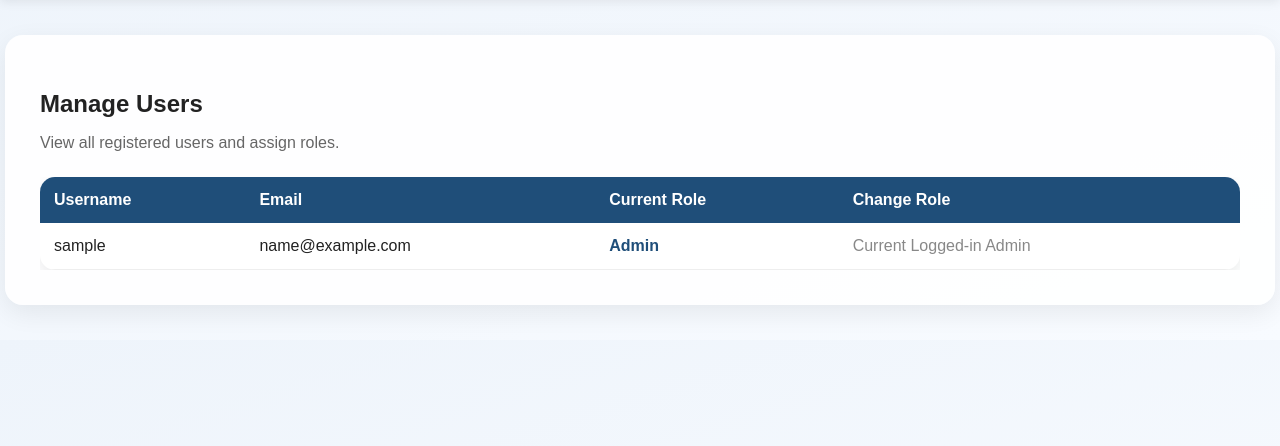
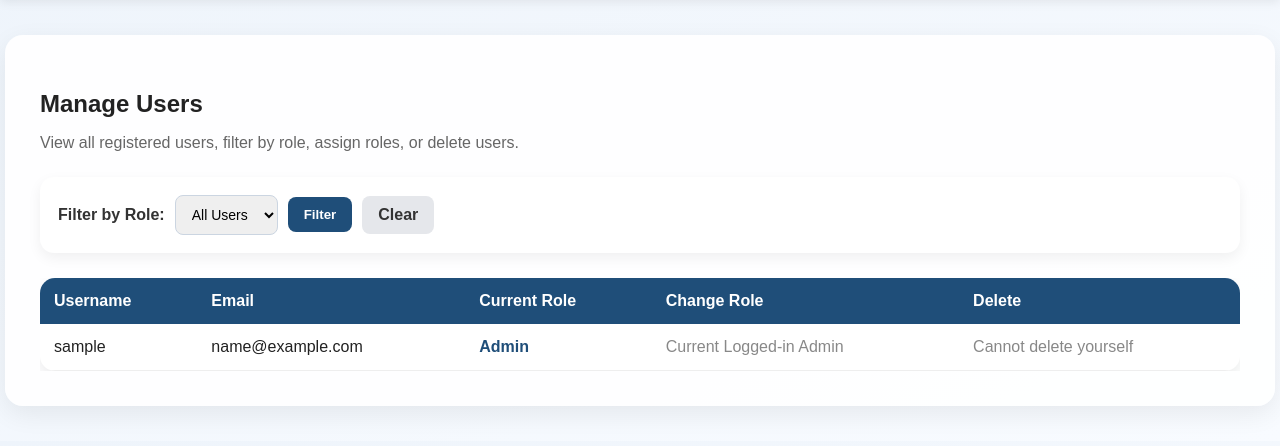
Before and after one commit to kevinonyango254/fyp1-ecommerce-system, a Django app: page /admin-users/ in a window 1280 px wide. Shown: the part 70-516 px from the top of the page. Run offline with Django 5.2, Linux system fonts and the light colour scheme; a user stored in the database is signed in; tables that the repository leaves empty hold one stand-in row (values such as "Sample post").

Commit message:
Add user role filter deletion and role change confirmation

```diff
--- a/core/templates/core/admin_users.html
+++ b/core/templates/core/admin_users.html
@@ -5,19 +5,141 @@
 {% block content %}
 
 <h2 style="margin-bottom:10px;">Manage Users</h2>
+
 <p style="color:#666; margin-bottom:25px;">
-    View all registered users and assign roles.
+    View all registered users, filter by role, assign roles, or delete users.
 </p>
 
+{% if request.GET.role_changed %} <div style="
+     background:#dcfce7;
+     color:#166534;
+     padding:14px 18px;
+     border-radius:10px;
+     margin-bottom:20px;
+     border:1px solid #bbf7d0;
+ ">
+User role has been updated successfully. </div>
+{% endif %}
+
+<!-- Role Filter -->
+
+<div style="
+    background:white;
+    padding:18px;
+    margin-bottom:25px;
+    border-radius:14px;
+    box-shadow:0 5px 14px rgba(0,0,0,0.06);
+">
+    <form method="get" style="
+        display:flex;
+        gap:10px;
+        align-items:center;
+        flex-wrap:wrap;
+    ">
+
+
+    <label style="font-weight:bold; color:#333;">
+        Filter by Role:
+    </label>
+
+    <select
+        name="role"
+        style="
+            padding:10px 12px;
+            border:1px solid #cbd5e1;
+            border-radius:8px;
+            font-size:14px;
+        "
+    >
+        <option value="">All Users</option>
+
+        <option value="user"
+            {% if selected_role == 'user' %}selected{% endif %}>
+            Users
+        </option>
+
+        <option value="support"
+            {% if selected_role == 'support' %}selected{% endif %}>
+            Support
+        </option>
+
+        <option value="admin"
+            {% if selected_role == 'admin' %}selected{% endif %}>
+            Admins
+        </option>
+    </select>
+
+    <button
+        type="submit"
+        style="
+            padding:10px 16px;
+            background:#1f4e79;
+            color:white;
+            border:none;
+            border-radius:8px;
+            cursor:pointer;
+            font-weight:bold;
+        "
+    >
+        Filter
+    </button>
+
+    <a
+        href="/admin-users/"
+        style="
+            padding:10px 16px;
+            background:#e5e7eb;
+            color:#333;
+            text-decoration:none;
+            border-radius:8px;
+            font-weight:bold;
+        "
+    >
+        Clear
+    </a>
+
+</form>
+
+
+</div>
+
+<!-- Users Table -->
+
 <div style="overflow-x:auto;">
-<table style="width:100%; border-collapse:collapse; background:white; border-radius:15px; overflow:hidden; box-shadow:0 6px 16px rgba(0,0,0,.08);">
+
+
+<table style="
+    width:100%;
+    border-collapse:collapse;
+    background:white;
+    border-radius:15px;
+    overflow:hidden;
+    box-shadow:0 6px 16px rgba(0,0,0,.08);
+">
 
     <thead>
         <tr style="background:#1f4e79; color:white;">
-            <th style="padding:14px; text-align:left;">Username</th>
-            <th style="padding:14px; text-align:left;">Email</th>
-            <th style="padding:14px; text-align:left;">Current Role</th>
-            <th style="padding:14px; text-align:left;">Change Role</th>
+
+            <th style="padding:14px; text-align:left;">
+                Username
+            </th>
+
+            <th style="padding:14px; text-align:left;">
+                Email
+            </th>
+
+            <th style="padding:14px; text-align:left;">
+                Current Role
+            </th>
+
+            <th style="padding:14px; text-align:left;">
+                Change Role
+            </th>
+
+            <th style="padding:14px; text-align:left;">
+                Delete
+            </th>
+
         </tr>
     </thead>
 
@@ -41,6 +163,7 @@
                 </strong>
             </td>
 
+            <!-- Change Role -->
             <td style="padding:14px;">
 
                 {% if user == request.user %}
@@ -51,40 +174,100 @@
 
                 {% else %}
 
-                <form method="post"
-                      action="/admin-users/change-role/{{ user.id }}/">
+                    <form
+                        method="post"
+                        action="/admin-users/change-role/{{ user.id }}/"
+                        onsubmit="return confirm('Are you sure you want to change this user\'s role?');"
+                    >
 
                         {% csrf_token %}
 
-                    <select name="role"
-                            style="padding:8px; border-radius:6px;">
+                        <select
+                            name="role"
+                            style="
+                                padding:8px;
+                                border-radius:6px;
+                                border:1px solid #cbd5e1;
+                            "
+                        >
 
                             <option value="user"
-                            {% if user.userprofile.role == 'user' %}selected{% endif %}>
+                                {% if user.userprofile.role == 'user' %}
+                                    selected
+                                {% endif %}>
                                 User
                             </option>
 
                             <option value="support"
-                            {% if user.userprofile.role == 'support' %}selected{% endif %}>
+                                {% if user.userprofile.role == 'support' %}
+                                    selected
+                                {% endif %}>
                                 Support
                             </option>
 
                             <option value="admin"
-                            {% if user.userprofile.role == 'admin' %}selected{% endif %}>
+                                {% if user.userprofile.role == 'admin' %}
+                                    selected
+                                {% endif %}>
                                 Admin
                             </option>
 
                         </select>
 
-                    <button type="submit"
-                        style="margin-left:8px;
+                        <button
+                            type="submit"
+                            style="
+                                margin-left:8px;
                                 padding:8px 12px;
                                 background:#28a745;
                                 color:white;
                                 border:none;
                                 border-radius:6px;
-                               cursor:pointer;">
+                                cursor:pointer;
+                                font-weight:bold;
+                            "
+                        >
                             Update
+                        </button>
+
+                    </form>
+
+                {% endif %}
+
+            </td>
+
+            <!-- Delete User -->
+            <td style="padding:14px;">
+
+                {% if user == request.user %}
+
+                    <span style="color:#888;">
+                        Cannot delete yourself
+                    </span>
+
+                {% else %}
+
+                    <form
+                        method="post"
+                        action="/admin-users/delete/{{ user.id }}/"
+                        onsubmit="return confirm('WARNING: Are you sure you want to permanently delete {{ user.username }}? This action cannot be undone.');"
+                    >
+
+                        {% csrf_token %}
+
+                        <button
+                            type="submit"
+                            style="
+                                padding:8px 12px;
+                                background:#dc3545;
+                                color:white;
+                                border:none;
+                                border-radius:6px;
+                                cursor:pointer;
+                                font-weight:bold;
+                            "
+                        >
+                            Delete
                         </button>
 
                     </form>
@@ -95,11 +278,28 @@
 
         </tr>
 
+    {% empty %}
+
+        <tr>
+            <td
+                colspan="5"
+                style="
+                    padding:30px;
+                    text-align:center;
+                    color:#666;
+                "
+            >
+                No users found for this role.
+            </td>
+        </tr>
+
     {% endfor %}
 
     </tbody>
 
 </table>
+
+
 </div>
 
 {% endblock %}
--- a/core/urls.py
+++ b/core/urls.py
@@ -33,7 +33,7 @@ from .views import (
     user_orders,
     admin_users,
     change_user_role,
-    admin_categories,
+    delete_user,
     admin_categories,
     add_category,
     edit_category,
@@ -83,6 +83,7 @@ urlpatterns = [
 
     path('admin-users/', admin_users, name='admin_users'),
     path('admin-users/change-role/<int:user_id>/', change_user_role, name='change_user_role'),
+    path('admin-users/delete/<int:user_id>/', delete_user, name='delete_user'),
 
     path('admin-dashboard/approve/<int:order_id>/', approve_order, name='approve_order'),
     path('admin-dashboard/reject/<int:order_id>/', reject_order, name='reject_order'),
--- a/core/views.py
+++ b/core/views.py
@@ -611,14 +611,14 @@ def user_orders(request):
 
 @login_required
 def admin_users(request):
-    if request.user.userprofile.role not in ['admin', 'support']:
+    if request.user.userprofile.role != 'admin':
         return redirect('home')
 
     role = request.GET.get('role', '')
 
-    users = User.objects.all()
+    users = User.objects.all().select_related('userprofile')
 
-    if role:
+    if role in ['user', 'support', 'admin']:
         users = users.filter(userprofile__role=role)
 
     return render(request, 'core/admin_users.html', {
@@ -638,8 +638,31 @@ def change_user_role(request, user_id):
         new_role = request.POST.get('role')
 
         if new_role in ['admin', 'support', 'user']:
-            user.userprofile.role = new_role
-            user.userprofile.save()
+            old_role = user.userprofile.role
+
+            if old_role != new_role:
+                user.userprofile.role = new_role
+                user.userprofile.save()
+
+                return redirect(
+                    f'/admin-users/?role={request.GET.get("role", "")}&role_changed=1'
+                )
+
+    return redirect('admin_users')
+
+@login_required
+def delete_user(request, user_id):
+    if request.user.userprofile.role != 'admin':
+        return redirect('home')
+
+    user = get_object_or_404(User, id=user_id)
+
+    # Prevent admin from deleting their own account
+    if user == request.user:
+        return redirect('admin_users')
+
+    if request.method == 'POST':
+        user.delete()
 
     return redirect('admin_users')
 
```
Lines whose indentation alone changed are shown as unchanged.
